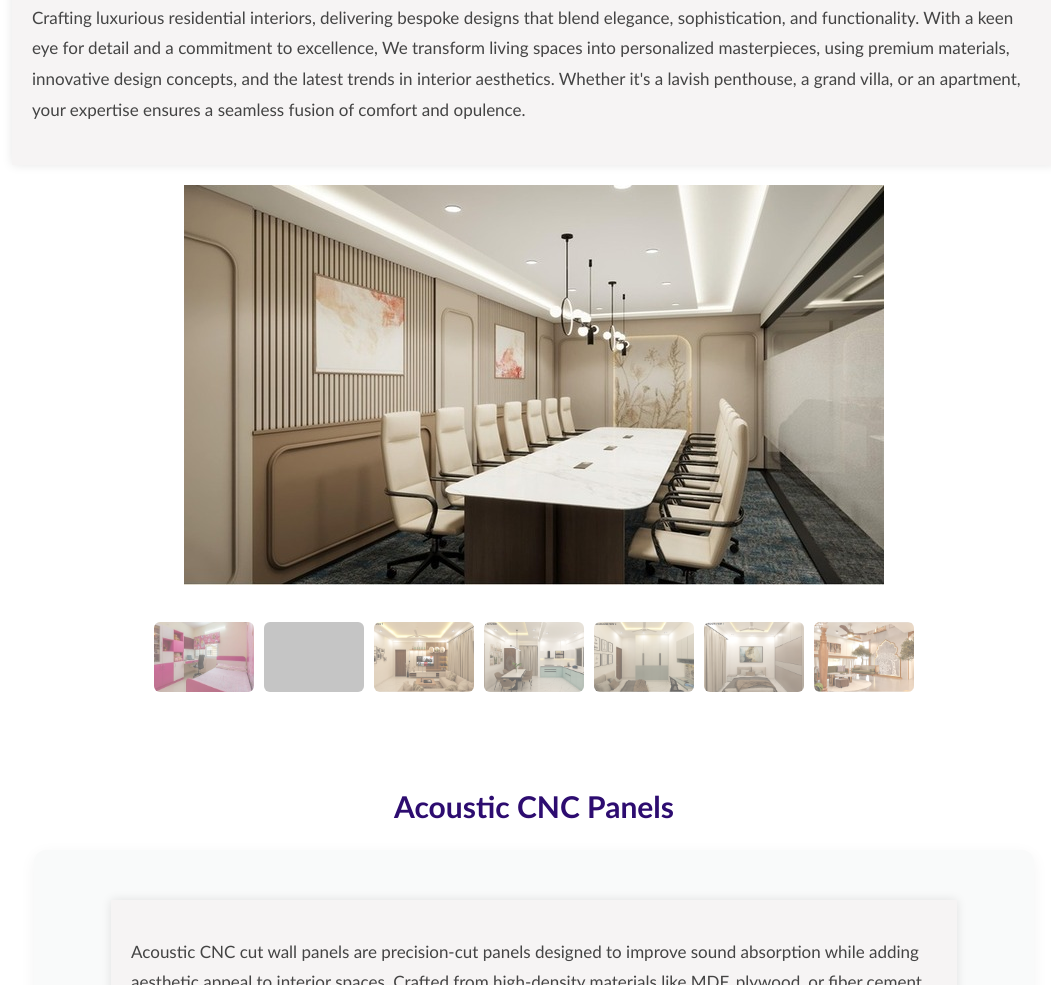
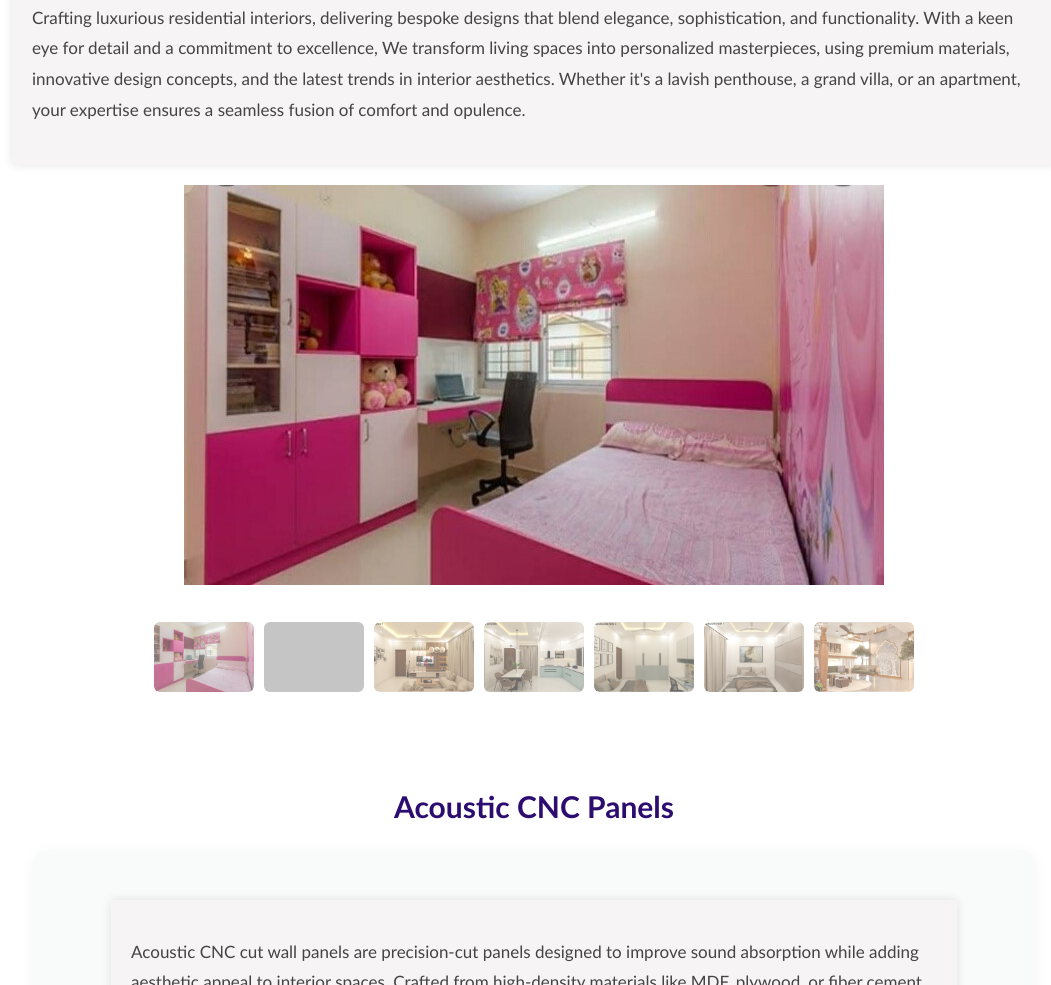
Before and after one commit to md-mudassir7/ecovation, a plain HTML site: page index.html in a window 1280 px wide. Shown: the part 2827-3812 px from the top of the page, without its empty margins (106-1157 px from the left). Drawn offline with Linux system fonts and the light colour scheme; grey boxes are pictures that could not be loaded.

Commit message:
fix: issue

```diff
--- a/index.html
+++ b/index.html
@@ -172,7 +172,7 @@
           </section>
         <!-- Main Preview Image -->
         <div class="main-image-container">
-            <img id="mainPreview2" src="images/Projects/project1.jpeg" alt="Main Project Image" />
+            <img id="mainPreview2" src="images/Residential/1.jpg" alt="Main Project Image" />
         </div>
 
         <!-- Thumbnails -->
```
